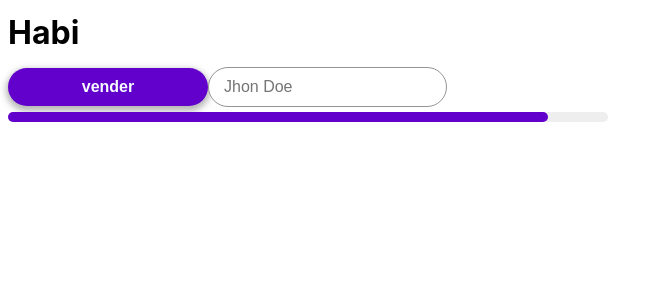
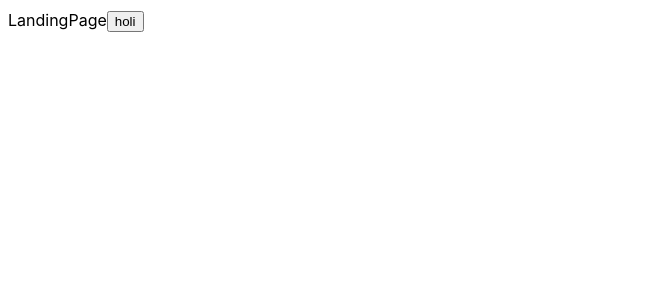
Before and after one commit to eandres8/habi-landing-test, a React (Vite) app: page / in a window 1280 px wide. Shown: the top 300 px of the page, without its empty margins (0-668 px from the left). Built offline with nearby package versions, Linux system fonts and the light colour scheme.

Commit message:
create Routing basic

```diff
--- a/src/App.tsx
+++ b/src/App.tsx
@@ -1,15 +1,8 @@
-import { Button, InputField, ProgressContainer } from './components/styled';
+import { AppRouter } from './routes/AppRouter';
 
 function App() {
   return (
-    <div>
-      <h1>Habi</h1>
-      <Button onClick={() => console.log('test')}>vender</Button>
-      <InputField placeholder="Jhon Doe" />
-      <ProgressContainer width="600px">
-        <progress max={10} value={9} />
-      </ProgressContainer>
-    </div>
+    <AppRouter />
   );
 }
 
--- a/src/main.tsx
+++ b/src/main.tsx
@@ -1,10 +1,14 @@
 import React from 'react';
 import ReactDOM from 'react-dom/client';
+import { BrowserRouter } from 'react-router-dom';
+
 import App from './App';
 import './index.css';
 
 ReactDOM.createRoot(document.getElementById('root') as HTMLElement).render(
   <React.StrictMode>
-    <App />
+    <BrowserRouter>
+      <App />
+    </BrowserRouter>
   </React.StrictMode>
 );
--- a/src/pages/LandingPage.tsx
+++ b/src/pages/LandingPage.tsx
@@ -2,6 +2,9 @@ import { FC } from 'react';
 
 export const LandingPage: FC = () => {
   return (
-    <div>LandingPage</div>
+    <div>
+      LandingPage
+      <button>holi</button>
+    </div>
   );
 }
--- /dev/null
+++ b/src/routes/AppRouter.tsx
@@ -0,0 +1,16 @@
+import { Navigate, Route, Routes } from 'react-router-dom';
+
+import { LandingPage } from '../pages/LandingPage';
+
+export const AppRouter: React.FC = () => {
+  return (
+    <Routes>
+      <Route path="/" element={<LandingPage />} />
+
+      <Route
+        path="/*"
+        element={<Navigate to="/" />}
+      />
+    </Routes>
+  );
+}
```
